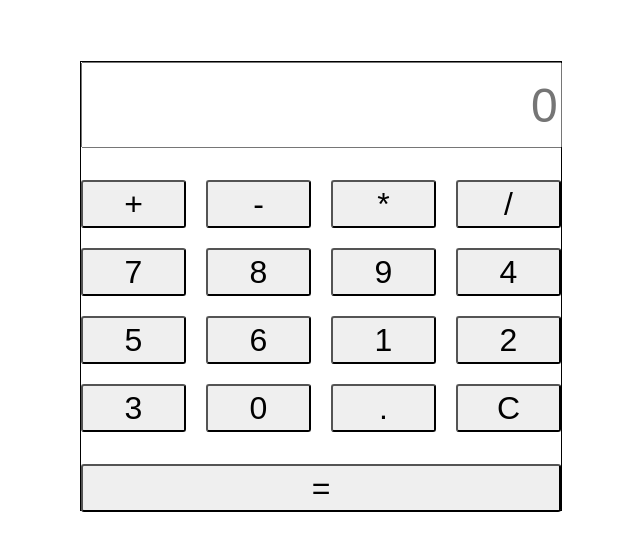
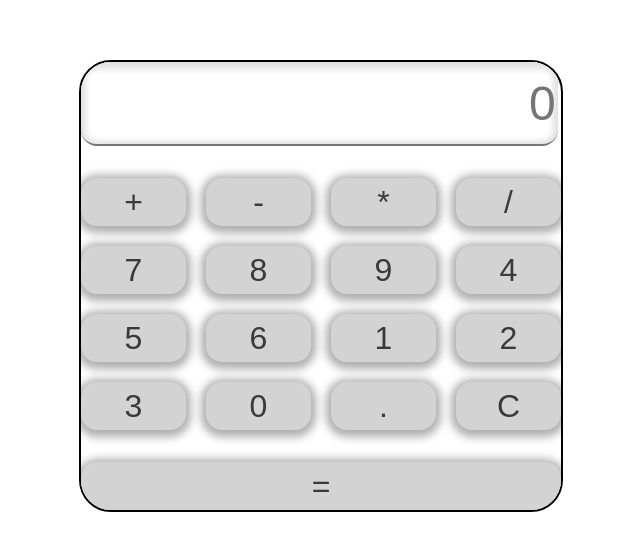
Before and after one commit to Lambo95/U1-W3-D5-PROG, a plain HTML site: page index.html in a window 1280 px wide. Shown: the part 114-664 px from the top of the page, without its empty margins (319-959 px from the left). Drawn offline with Linux system fonts and the light colour scheme.

Commit message:
Update style.css

```diff
--- a/css/style.css
+++ b/css/style.css
@@ -7,9 +7,11 @@
 }
 
 .calculator {
-  border: 1px solid rgb(0, 0, 0);
+  border: 2px solid rgb(0, 0, 0);
   width: 30rem;
   height: 28rem;
+  border-radius: 2rem;
+  overflow: hidden;
 }
 
 #display {
@@ -18,18 +20,31 @@
   height: 5rem;
   text-align: right;
   overflow: hidden;
+  border-radius: 1rem;
+  border-top: none;
+  border-left: none;
+  border-right: none;
+  box-shadow: inset 0px 2px 6px 5px #e0e0e0;
 }
 
 button {
   height: 3rem;
-  border-radius: 3px;
+  border-radius: 1rem;
   font-size: 2rem;
+  background-color: lightgray;
+  color: rgb(59, 58, 58);
+  border: none;
+  box-shadow: 0px 2px 8px 5px #afafaf;
+  transition: all 0.7s;
+}
+
+button:hover {
+  box-shadow: 0px 45px 20px -30px rgba(0, 0, 0, 0.2);
+  transform: translateY(-0.5rem);
 }
 
 #result-button {
   width: 100%;
-  margin-left: auto;
-  margin-right: auto;
   margin-top: 2rem;
 }
 
```
